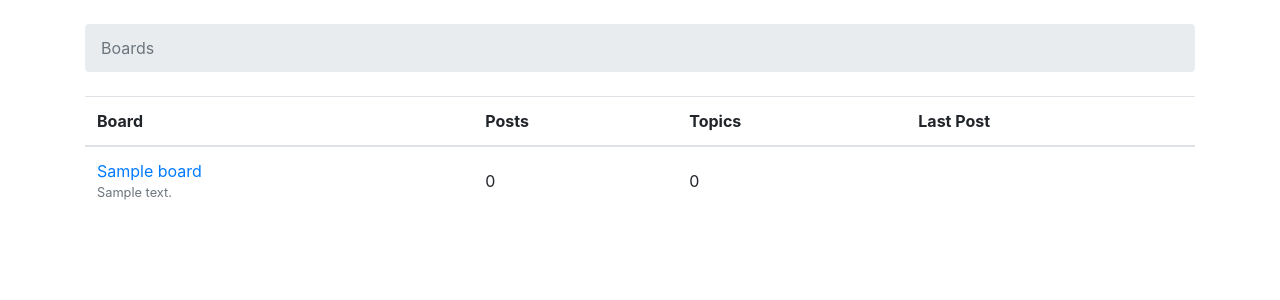
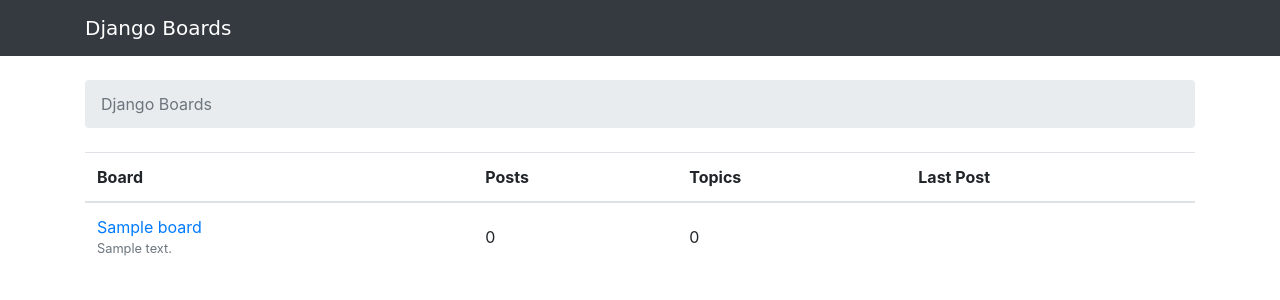
Before and after one commit to dadalib/pennyTraders, a Django app: page / in a window 1280 px wide. Shown: the top 300 px of the page. Run offline with Django 3.2, Linux system fonts and the light colour scheme; tables that the repository leaves empty hold one stand-in row (values such as "Sample post"); some libraries are stand-ins or nearby versions; some web fonts are replaced.

Commit message:
Django title

```diff
--- a/boards/tests.py
+++ b/boards/tests.py
@@ -27,7 +27,7 @@ class HomeTests(TestCase):
 class BoardTopicsTests(TestCase):
     def setUp(self):
         Board.objects.create(name='Board 1', description='Django board')
-    """
+
     def test_board_topics_view_success_status_code(self):
         url = reverse('board_topics', kwargs={'pk': 1})
         response = self.client.get(url)
@@ -41,8 +41,8 @@ class BoardTopicsTests(TestCase):
     def test_board_topics_url_resolves_board_topics_view(self):
         view = resolve('/boards/1/')
         self.assertEquals(view.func, board_topics)
-    """
 
+    #Come back to home page
     def test_board_topics_view_contains_link_back_to_homepage(self):
         board_topics_url = reverse('board_topics', kwargs={'pk': 1})
         response = self.client.get(board_topics_url)
--- a/templates/base.html
+++ b/templates/base.html
@@ -6,9 +6,15 @@
     <link href="https://fonts.googleapis.com/css?family=Peralta" rel="stylesheet">
     <link rel="stylesheet" href="{% static 'css/bootstrap.min.css' %}">
     <link rel="stylesheet" href="{% static 'css/app.css' %}">
-</head>
   </head>
   <body>
+
+    <nav class="navbar navbar-expand-lg navbar-dark bg-dark">
+      <div class="container">
+        <a class="navbar-brand" href="{% url 'home' %}">Django Boards</a>
+      </div>
+    </nav>
+
     <div class="container">
       <ol class="breadcrumb my-4">
         {% block breadcrumb %}
@@ -18,4 +24,3 @@
       {% endblock %}
     </div>
   </body>
-</html>
--- a/templates/home.html
+++ b/templates/home.html
@@ -1,7 +1,7 @@
 {% extends 'base.html' %}
 
 {% block breadcrumb %}
-  <li class="breadcrumb-item active">Boards</li>
+  <li class="breadcrumb-item active">Django Boards</li>
 {% endblock %}
 
 {% block content %}
```
